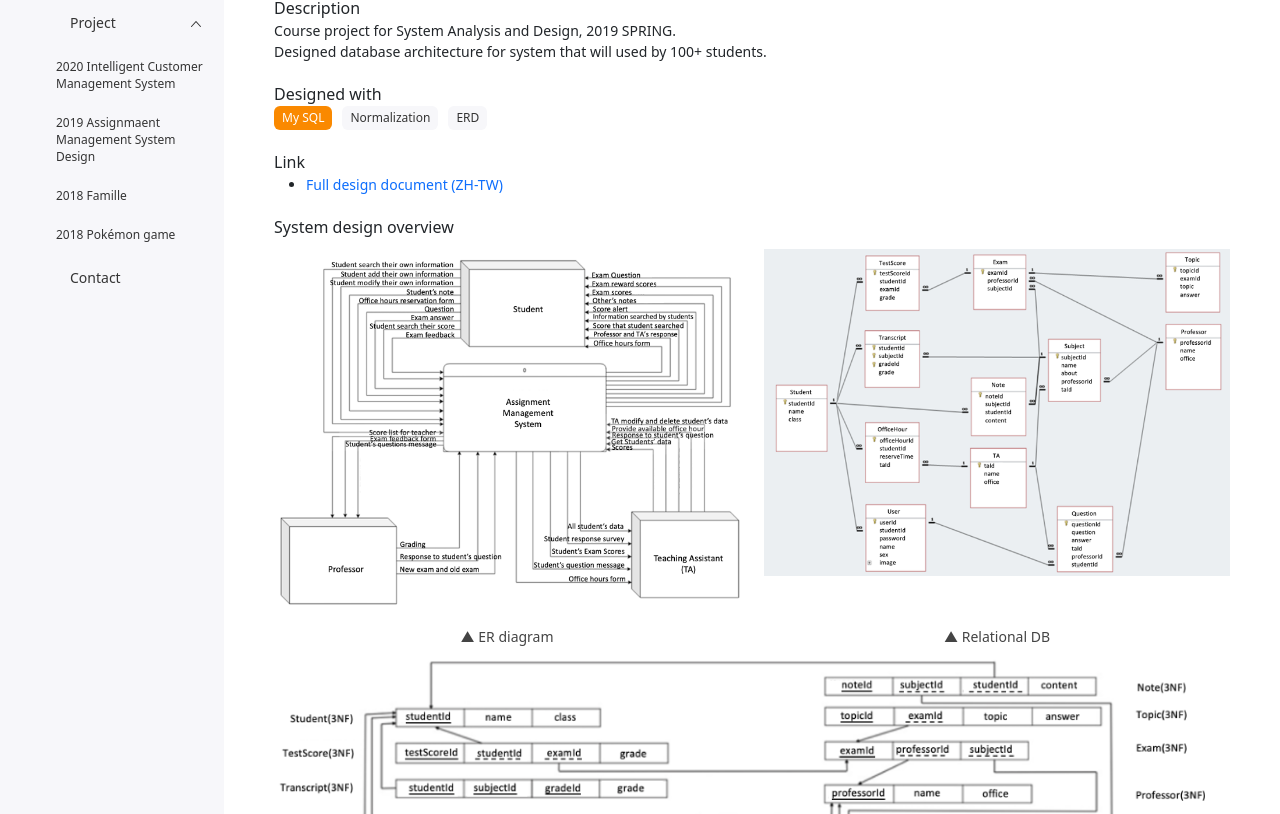
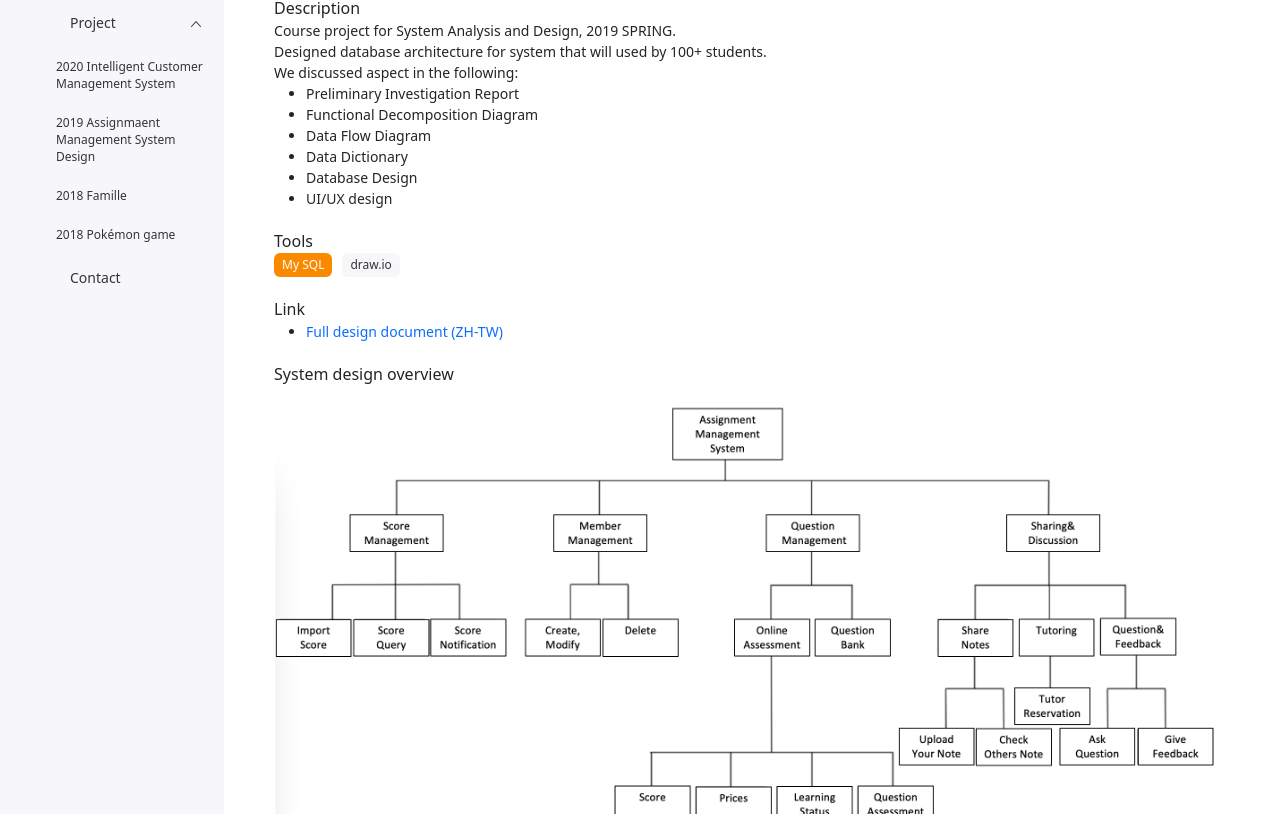
Before and after one commit to chelsey0527/chelsey-portfolio, a React (Create React App) app: page /Project/AMSM in a window 1280 px wide. Shown: the part 166-980 px from the top of the page. Built offline with nearby package versions, Linux system fonts and the light colour scheme; some icons are missing; the HTML template or start-up script is replaced by a standard one.

Commit message:
add diagram

```diff
--- a/src/views/project/AMSM.js
+++ b/src/views/project/AMSM.js
@@ -4,6 +4,7 @@ import Row from 'react-bootstrap/Row';
 import Col from 'react-bootstrap/Col';
 import dfd from '../../assets/sa/DFD.png';
 import rdb from '../../assets/sa/RDB.png';
+import fdd from '../../assets/sa/FDD.png';
 import nf from '../../assets/sa/3NF.png';
 import d01 from '../../assets/sa/d01.png';
 import d02 from '../../assets/sa/d02.png';
@@ -25,14 +26,23 @@ const AMSM = () => {
         Course project for System Analysis and Design, 2019 SPRING.
         <br/>
         Designed database architecture for system that will used by 100+ students.
+        <br/>
+        We discussed aspect in the following:
+        <ul>
+          <li>Preliminary Investigation Report</li>
+          <li>Functional Decomposition Diagram</li>
+          <li>Data Flow Diagram</li>
+          <li>Data Dictionary</li>
+          <li>Database Design</li>
+          <li>UI/UX design</li>
+        </ul>
       </div>
 
-      <div className='small-title'>Designed with</div>
+      <div className='small-title'>Tools</div>
       <div className='normal-font margin-bottom-20'>
         <TagGroup>
           <Tag color="orange">My SQL</Tag>
-          <Tag color="default">Normalization</Tag>
-          <Tag color="default">ERD</Tag>
+          <Tag color="default">draw.io</Tag>
         </TagGroup>
       </div>
 
@@ -48,6 +58,14 @@ const AMSM = () => {
       <div className='small-title margin-bottom-10'>System design overview</div>
       <div className='normal-font margin-bottom-50'>
         <Row>
+          <Col xs={12} sm={12} className='margin-bottom-20'>
+            <div className='amsm-image-container'>
+              <img src={fdd}/>
+            </div>
+            <div className='light-grey text-center'>
+            ▲ FDD
+            </div>
+          </Col>
           <Col xs={12} sm={6} className='margin-bottom-20'>
             <div className='amsm-image-container'>
               <img src={dfd}/>
@@ -60,7 +78,7 @@ const AMSM = () => {
             <div className='amsm-image-container'>
               <img src={rdb}/>
             </div>
-            <div className='light-grey text-center'>
+            <div className='light-grey text-center '>
               ▲ Relational DB
             </div>
           </Col>
@@ -68,7 +86,7 @@ const AMSM = () => {
             <div className='large-amsm-image-container'>
               <img src={nf}/>
             </div>
-            <div className='light-grey text-center'>
+            <div className='light-grey text-center '>
             ▲  Normalization(3NF)
             </div>
           </Col>
```
Also changed, not shown: src/assets/sa/FDD.png (added).
